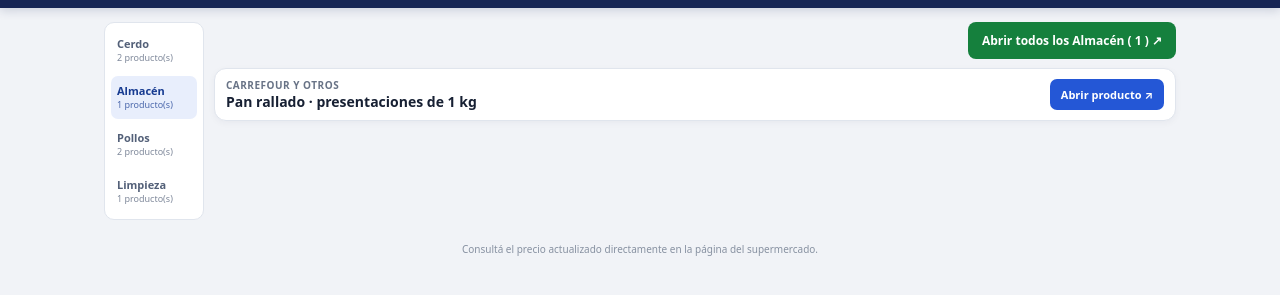
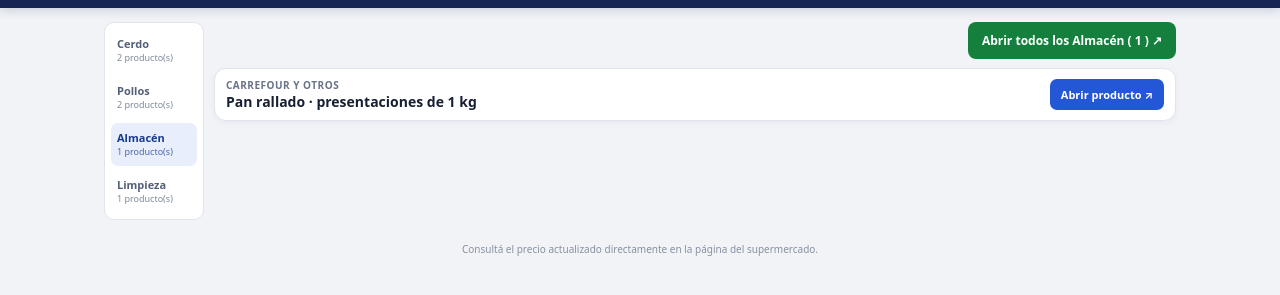
Before and after one commit to eknoll1974-hub/MonitorTrading, a plain HTML site: page MisPrecios/index.html in a window 1280 px wide. Shown: the part 55-350 px from the top of the page. Drawn offline with Linux system fonts and the light colour scheme.

Commit message:
Ordenar categoría Pollos debajo de Cerdo

```diff
--- a/MisPrecios/index.html
+++ b/MisPrecios/index.html
@@ -40,7 +40,7 @@ footer{text-align:center;color:#8791a1;font-size:10px;padding:8px 12px 20px}
 </div>
 <footer>Consultá el precio actualizado directamente en la página del supermercado.</footer>
 <script>
-const categoriesList=["Cerdo","Almacén","Pollos","Limpieza"];
+const categoriesList=["Cerdo","Pollos","Almacén","Limpieza"];
 const SEPA_BASE="https://hysmarcos.github.io/superprecios-claros/v1";
 const SEPA_REGION="CENTRO";
 const products=[
```
